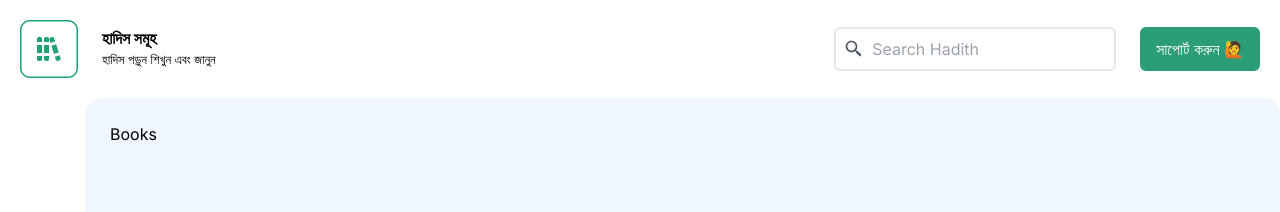
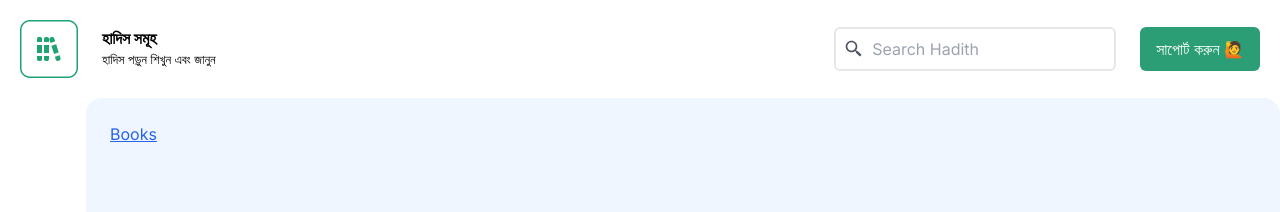
Before and after one commit to Amdadullah-Raihan/ird-foundation-assignment2, a Next.js app in the folder frontend/: page / in a window 1280 px wide. Shown: the top 212 px of the page. Built offline with nearby package versions, Linux system fonts and the light colour scheme.

Commit message:
fixed gap issue between hadith

```diff
--- a/frontend/app/components/home/Hadith.jsx
+++ b/frontend/app/components/home/Hadith.jsx
@@ -12,10 +12,10 @@ const Hadith = async ({ section_id }) => {
   );
 
   return (
-    <div>
-      <div className="p-4 mb-6 bg-white rounded-2xl">
+    <div className="">
+      <div className="mb-6 ">
         {filteredHatidth.map((hadith) => (
-          <div>
+          <div className="p-4 mb-6 bg-white rounded-2xl ">
             <div>
               <p className="text-xl text-right">{hadith.ar}</p>
               <p className="my-4 text-sm primary-color">
--- a/frontend/app/components/home/Home.jsx
+++ /dev/null
@@ -1,16 +0,0 @@
-import React from "react";
-import TableOfContentsLayout from "./table-of-contents/TableContentsLayout.js";
-import MainContents from "./MainContents";
-import Settings from "./Settings";
-
-const Home = () => {
-  return (
-    <div className="flex w-full gap-6">
-      <div>
-        <TableOfContentsLayout />
-      </div>
-    </div>
-  );
-};
-
-export default Home;
--- a/frontend/app/page.js
+++ b/frontend/app/page.js
@@ -1,10 +1,12 @@
 import Link from "next/link";
-import Home from "./components/home/Home";
 
 export default function App() {
   return (
     <main className="flex ">
-      <Link href="/books"> Books </Link>
+      <Link href="/books" className="text-blue-600 underline">
+        {" "}
+        Books{" "}
+      </Link>
     </main>
   );
 }
```
